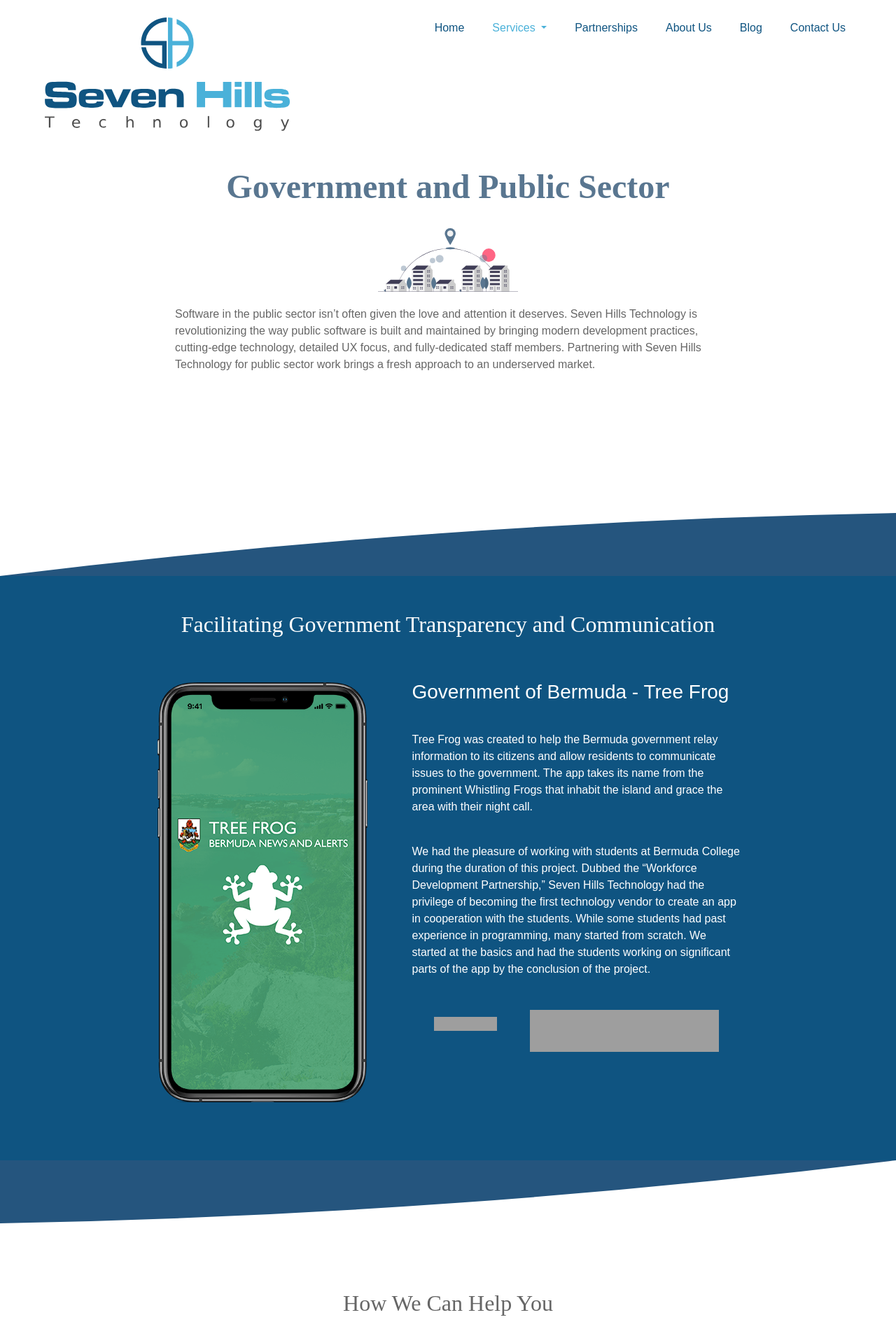
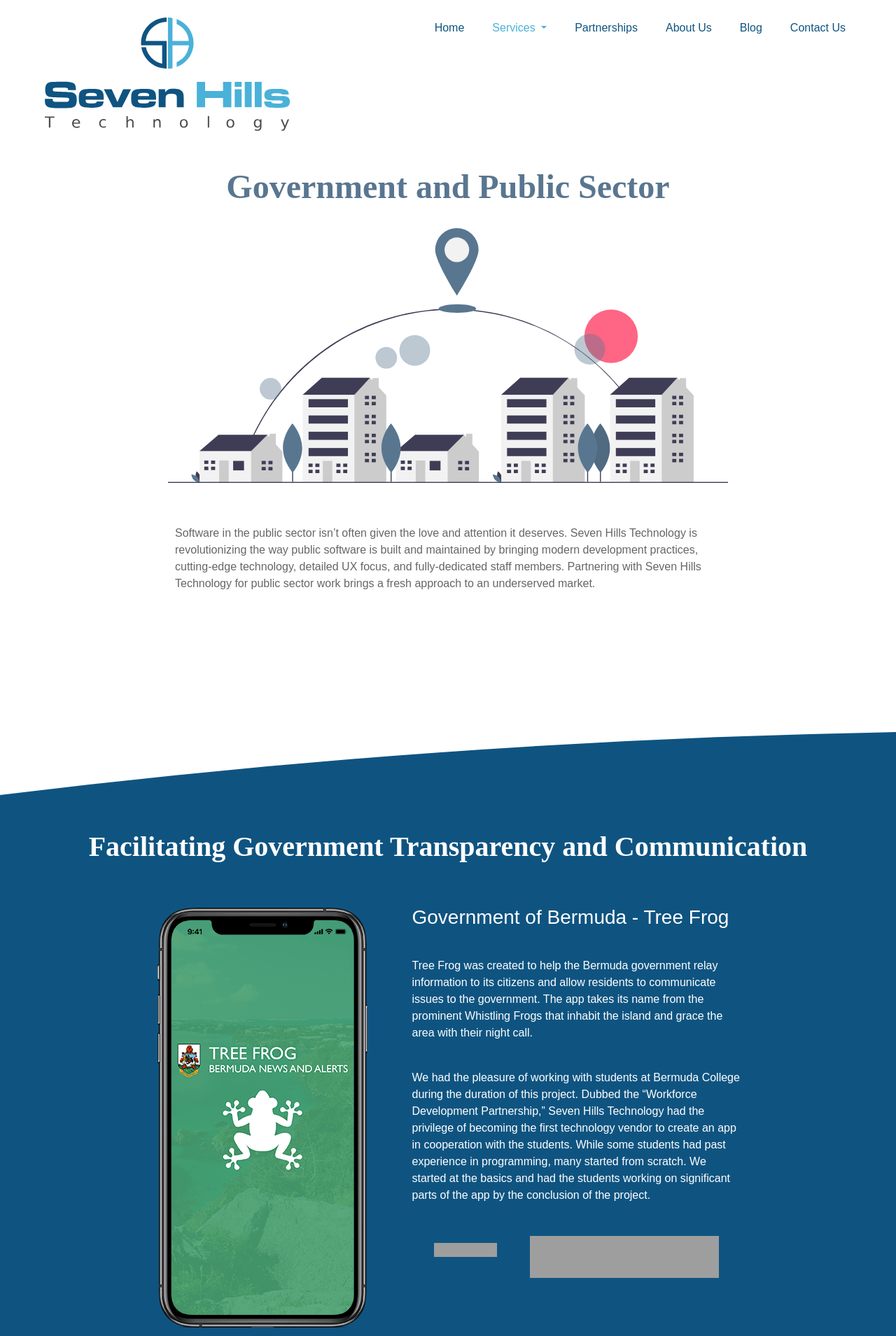
Before and after one commit to seven-hills-technology/seven-hills-technology.github.io, a Jekyll site: the page built from public-sector.md, in a window 1280 px wide. Shown: the top 1909 px of the page at 70% size. Built offline with Jekyll 4.4.1, drawn with Linux system fonts in a browser that asks for light colours; nearby versions of some CDN libraries; some web fonts are replaced; grey boxes are pictures that could not be loaded.

Commit message:
Finish services pages

```diff
--- a/main.scss
+++ b/main.scss
@@ -210,7 +210,8 @@
             color: white;
             text-align: right;
             font-size: 3rem;
-            font-weight: lighter;
+            font-family: benton-sans-condensed, sans-serif;
+            font-weight: 400;
 
             @media(max-width:1450px) {
                 text-align: center;
@@ -388,6 +389,7 @@
 
     .sh-tagline {
         margin-top: 40px;
+        margin-bottom: 40px;
 
         h1 {
             color: $washed-blue;
@@ -885,15 +887,14 @@
                     height: 100px;
                 }
 
-                h3 {
-                    font-weight: bold;
-                    font-size: 1.1rem;
-                    margin-top: 10px;
+                h2 {
+                    margin-top: 15px;
+                    color: $charcoal;
                 }
 
                 p {
                     text-align: center;
-                    color: $washed-blue;
+                    color: $text-gray
                 }
             }
         }
@@ -932,9 +933,12 @@
 
             & .step-title {
                 text-align: center;
-                font-weight: bold;
-                font-size: 20px;
+                font-size: 22px;
                 color: $brand-2;
+                font-family: benton-sans-condensed, sans-serif;
+                font-weight: 400;
+                margin-top: 10px;
+                text-transform: uppercase;
             }
 
             & .step-caption {
@@ -1006,11 +1010,10 @@
 
                 & .dev-step-title {
                     font-size: 20px;
-                }
-
-                & .dev-step-description {
-                    color: $washed-blue;
-                }
+                    color: $charcoal;
+                }
+
+
             }
         }
 
@@ -1306,13 +1309,23 @@
 }
 
 #flexTeamFeature {
-    width: 200px;
+    max-width: 800px;
     margin: 0 auto;
+
+    img {
+        width: 100%;
+        height: auto;
+    }
 }
 
 #projectTeamFeature {
-    width: 159px;
+    max-width: 800px;
     margin: 0 auto;
+
+    img {
+        width: 100%;
+        height: auto;
+    }
 }
 
 #incubatorFeature {
@@ -1321,8 +1334,13 @@
 }
 
 #publicSectorFeature {
-    width: 200px;
+    max-width: 800px;
     margin: 0 auto;
+
+    img {
+        width: 100%;
+        height: auto;
+    }
 }
 
 #gsuite {
@@ -1350,6 +1368,7 @@
 
     .sh-tagline {
         margin-top: 40px;
+        margin-bottom: 20px;
 
         h1 {
             color: $washed-blue;
--- a/public-sector.md
+++ b/public-sector.md
@@ -8,7 +8,7 @@
     <div class="sh-tagline">
         <h1 class="sh-header-lines"><span>Government and Public Sector</span></h1>
         <div id="publicSectorFeature" >
-            <img src="/images/government.svg" alt="government and public sector" style="width: 200px"/>
+            <img src="/images/government.svg" alt="government and public sector"/>
         </div>
     </div>
     <div class="sh-description">
@@ -18,7 +18,7 @@
 
 <div class="sh-band-flair dark-top"></div>
 <section class="sh-dark-band">
-    <h2 class="sh-dark-band-header">Facilitating Government Transparency and Communication</h2>
+    <h1 class="sh-dark-band-header">Facilitating Government Transparency and Communication</h1>
     <div id="govtWrapper">
         <div id="treeFrogImageWrapper">
             <img src="/images/tree-frog-device-frame.png" alt="Image of Bermuda Tree Frog App" />
@@ -41,21 +41,21 @@
 <div class="sh-band-flair dark-bottom"></div>
 
 <section class="sh-white-band">
-    <h2 class="sh-white-band-header">How We Can Help You</h2>
+    <h1 class="sh-white-band-header">How We Can Help You</h1>
     <div class="sh-services" id="govtServices">
         <div class="sh-service govt-service">
             <img src="/images/cloud-blue.svg" alt="Web Apps" />
-            <h3>Web Applications</h3>
+            <h2>Web Applications</h2>
             <p>Customize your web applications with our design-centered development and user-tested solutions.</p>
         </div>
         <div class="sh-service govt-service">
             <img src="/images/mobile-blue.svg" alt="Mobile Apps" />
-            <h3>Mobile Applications</h3>
+            <h2>Mobile Applications</h2>
             <p>Get more information to the right people at the right time with Native iOS and Android apps.</p>
         </div>
         <div class="sh-service govt-service">
             <img src="/images/integration-blue.svg" alt="Integrations" />
-            <h3>Integrations</h3>
+            <h2>Integrations</h2>
             <p>Improve efficiencies on web and mobile by aligning your existing platforms so they can directly talk to each other.</p>
         </div>
     </div>
```
Also changed, not shown: consulting.md (+2 -2 lines), development.md (+2 -2 lines), images/dark-blue-bottom.svg, images/dark-blue-top.svg.
